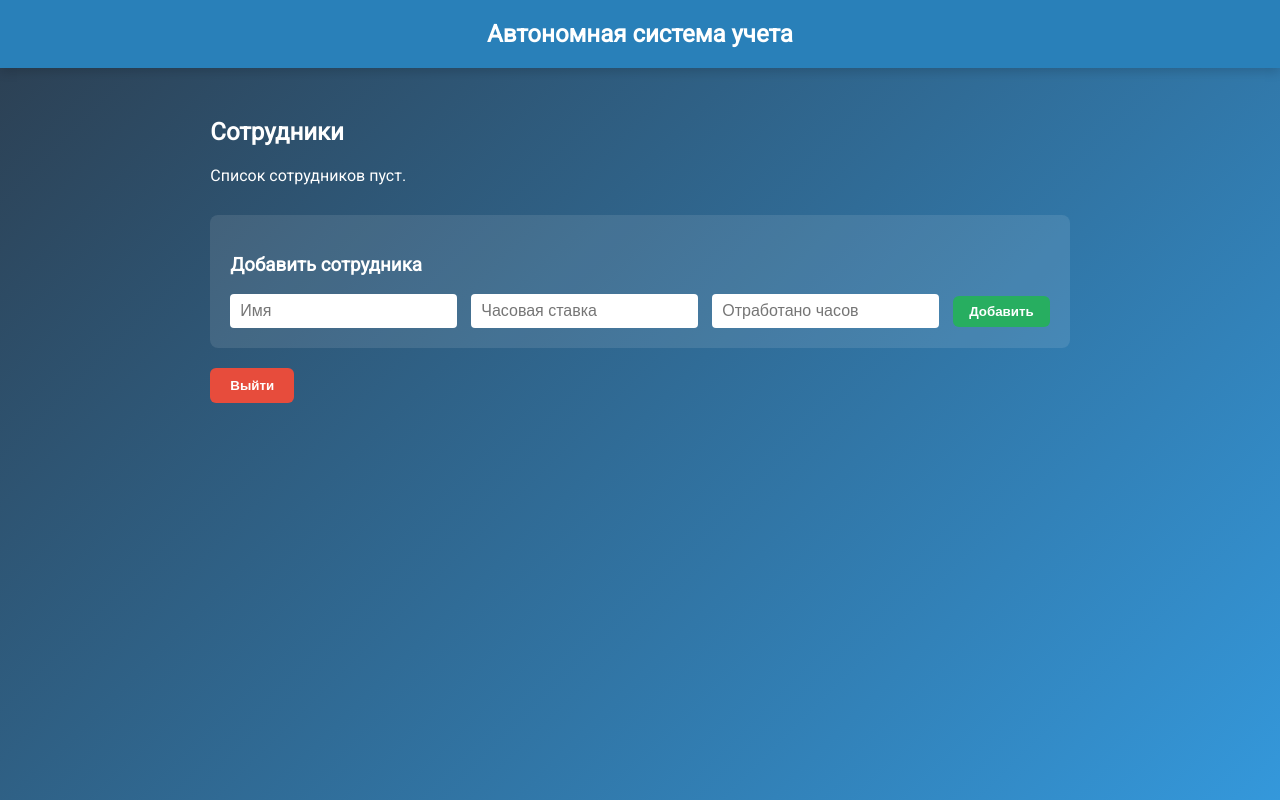
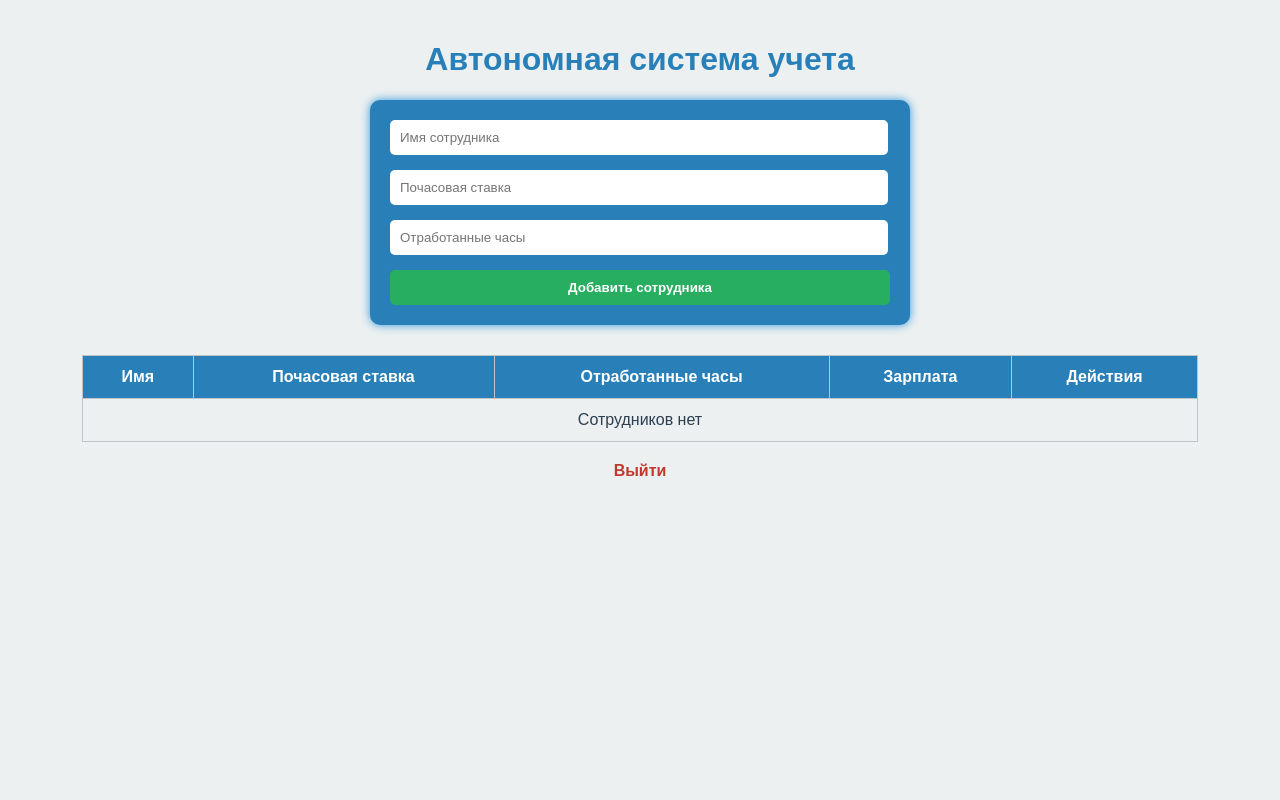
Before and after one commit to 50nk31/personnel-tracker, a Flask app: page / in a window 1280 px wide. Run offline with Flask 3, Linux system fonts and the light colour scheme; the visitor is signed in with stand-in values (Sample User, id 1).

Commit message:
Update index.html

```diff
--- a/templates/index.html
+++ b/templates/index.html
@@ -5,134 +5,111 @@
 <meta name="viewport" content="width=device-width, initial-scale=1" />
 <title>Автономная система учета</title>
 <style>
-  @import url('https://fonts.googleapis.com/css2?family=Roboto&display=swap');
   body {
-    background: linear-gradient(135deg, #2c3e50, #3498db);
-    font-family: 'Roboto', sans-serif;
+    font-family: Arial, sans-serif;
+    background: #ecf0f1;
+    color: #2c3e50;
     margin: 0;
-    min-height: 100vh;
-    display: flex;
-    flex-direction: column;
+    padding: 20px;
   }
-  header {
-    background: #2980b9;
-    padding: 20px;
-    color: white;
-    font-weight: 700;
-    font-size: 1.5rem;
+  h1 {
+    color: #2980b9;
     text-align: center;
-    box-shadow: 0 4px 10px rgba(0,0,0,0.15);
-  }
-  main {
-    flex-grow: 1;
-    padding: 30px 20px;
-    max-width: 900px;
-    margin: 0 auto;
-    color: #fff;
-    animation: fadeIn 0.7s ease forwards;
-  }
-  @keyframes fadeIn {
-    from {opacity: 0;}
-    to {opacity: 1;}
   }
   table {
-    width: 100%;
+    margin: 20px auto;
     border-collapse: collapse;
-    margin-top: 20px;
-    background: rgba(255,255,255,0.1);
-    border-radius: 8px;
-    overflow: hidden;
+    width: 90%;
   }
   th, td {
     padding: 12px 15px;
-    text-align: left;
+    border: 1px solid #bdc3c7;
+    text-align: center;
   }
   th {
-    background: rgba(255,255,255,0.2);
+    background: #2980b9;
+    color: white;
   }
   tr:nth-child(even) {
-    background: rgba(255,255,255,0.05);
+    background: #d6eaf8;
   }
-  form.add-employee {
-    margin-top: 30px;
-    background: rgba(255,255,255,0.1);
+  form {
+    max-width: 500px;
+    margin: 0 auto 30px auto;
+    background: #2980b9;
     padding: 20px;
-    border-radius: 8px;
+    border-radius: 10px;
+    color: white;
+    box-shadow: 0 0 10px #3498db;
   }
-  form.add-employee input {
-    margin-right: 10px;
-    padding: 8px 10px;
-    border-radius: 4px;
+  input {
+    width: calc(100% - 22px);
+    padding: 10px;
+    margin-bottom: 15px;
     border: none;
-    font-size: 1rem;
+    border-radius: 5px;
   }
-  form.add-employee button {
-    padding: 8px 16px;
+  button {
+    width: 100%;
+    padding: 10px;
     background: #27ae60;
     border: none;
-    border-radius: 6px;
+    border-radius: 5px;
+    font-weight: bold;
     color: white;
-    font-weight: 600;
     cursor: pointer;
-    transition: background-color 0.3s;
+    transition: background 0.3s ease;
   }
-  form.add-employee button:hover {
-    background: #1e8449;
+  button:hover {
+    background: #219150;
   }
-  .logout-btn {
+  a.logout {
+    display: block;
+    text-align: center;
     margin-top: 20px;
-    padding: 10px 20px;
-    background: #e74c3c;
-    border: none;
-    border-radius: 6px;
-    color: white;
-    font-weight: 600;
-    cursor: pointer;
-    transition: background-color 0.3s;
+    color: #c0392b;
+    font-weight: bold;
+    text-decoration: none;
   }
-  .logout-btn:hover {
-    background: #c0392b;
+  a.logout:hover {
+    text-decoration: underline;
   }
 </style>
 </head>
 <body>
-  <header>Автономная система учета</header>
-  <main>
-    <h2>Сотрудники</h2>
-    {% if employees %}
+  <h1>Автономная система учета</h1>
+  <form method="POST" action="/add">
+    <input type="text" name="name" placeholder="Имя сотрудника" required />
+    <input type="number" step="0.01" name="hourly_rate" placeholder="Почасовая ставка" required />
+    <input type="number" step="0.01" name="hours_worked" placeholder="Отработанные часы" required />
+    <button type="submit">Добавить сотрудника</button>
+  </form>
+
   <table>
     <thead>
       <tr>
         <th>Имя</th>
-            <th>Часовая ставка</th>
-            <th>Отработано часов</th>
+        <th>Почасовая ставка</th>
+        <th>Отработанные часы</th>
+        <th>Зарплата</th>
+        <th>Действия</th>
       </tr>
     </thead>
     <tbody>
       {% for emp in employees %}
       <tr>
         <td>{{ emp.name }}</td>
-            <td>{{ "%.2f"|format(emp.hourly_rate) }} ₽</td>
+        <td>{{ "%.2f"|format(emp.hourly_rate) }}</td>
         <td>{{ "%.2f"|format(emp.hours_worked) }}</td>
+        <td>{{ "%.2f"|format(emp.get_salary()) }}</td>
+        <td><a href="{{ url_for('delete_employee', id=emp.id) }}" style="color:#c0392b;">Удалить</a></td>
       </tr>
+      {% else %}
+      <tr><td colspan="5">Сотрудников нет</td></tr>
       {% endfor %}
     </tbody>
   </table>
-    {% else %}
-      <p>Список сотрудников пуст.</p>
-    {% endif %}
 
-    <form class="add-employee" action="{{ url_for('add_employee') }}" method="post">
-      <h3>Добавить сотрудника</h3>
-      <input type="text" name="name" placeholder="Имя" required />
-      <input type="number" name="hourly_rate" placeholder="Часовая ставка" step="0.01" min="0" required />
-      <input type="number" name="hours_worked" placeholder="Отработано часов" step="0.01" min="0" required />
-      <button type="submit">Добавить</button>
-    </form>
-
-    <form action="{{ url_for('logout') }}" method="get">
-      <button class="logout-btn" type="submit">Выйти</button>
-    </form>
-  </main>
+  <a href="{{ url_for('logout') }}" class="logout">Выйти</a>
 </body>
 </html>
```
Lines whose indentation alone changed are shown as unchanged.
